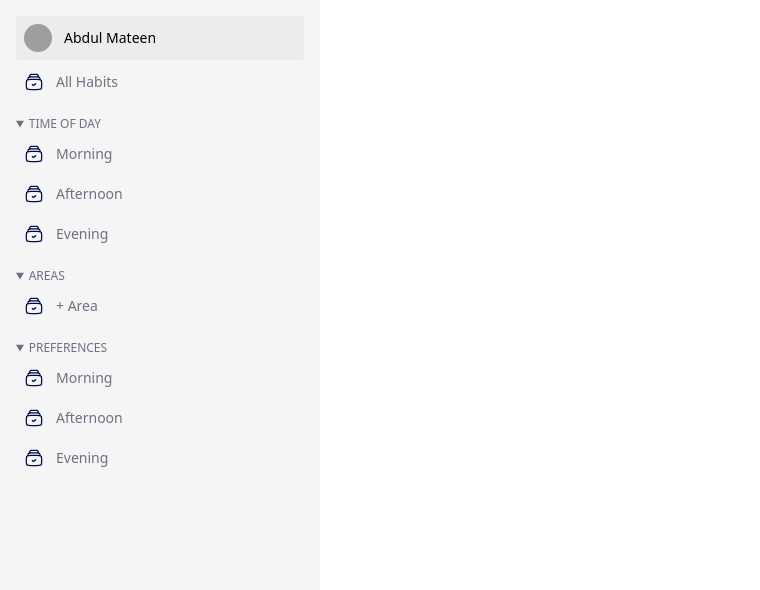
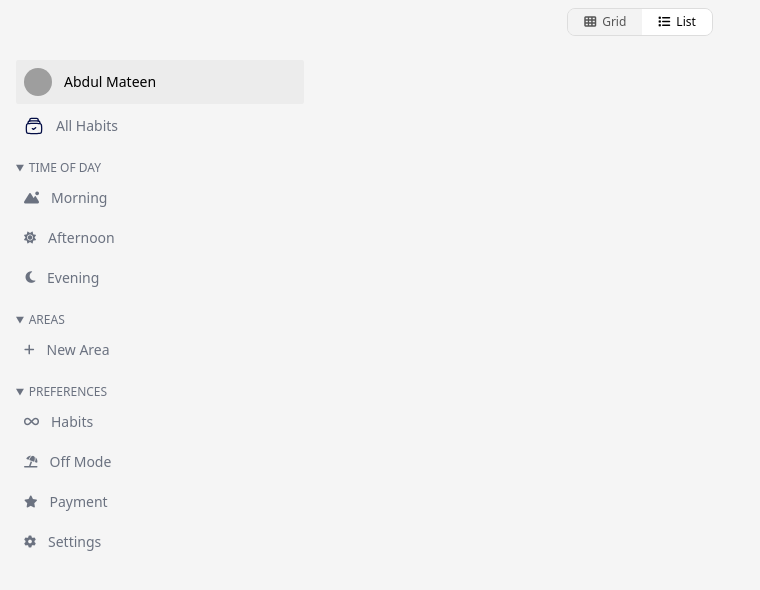
Before and after one commit to AbdulMateenzwl/Angular-Project, an Angular app: page / in a window 1280 px wide. Shown: the top 590 px of the page, without its empty margins (0-760 px from the left). Built offline with nearby package versions, Linux system fonts and the light colour scheme; grey boxes are pictures that could not be loaded.

Commit message:
Added Topbar

```diff
--- a/angular.json
+++ b/angular.json
@@ -25,7 +25,8 @@
               "src/assets"
             ],
             "styles": [
-              "src/styles.css"
+              "src/styles.css",
+              "node_modules/@fortawesome/fontawesome-free/css/all.min.css",
             ],
             "scripts": []
           },
--- a/package.json
+++ b/package.json
@@ -18,6 +18,7 @@
     "@angular/platform-browser": "^16.2.0",
     "@angular/platform-browser-dynamic": "^16.2.0",
     "@angular/router": "^16.2.0",
+    "@fortawesome/fontawesome-free": "^6.7.2",
     "rxjs": "~7.8.0",
     "tslib": "^2.3.0",
     "zone.js": "~0.13.0"
--- a/src/app/app.component.html
+++ b/src/app/app.component.html
@@ -1,5 +1,6 @@
-<div class="flex h-[100vh]">
-
-  <app-sidebar></app-sidebar>
-
+<div class="flex flex-col h-[100vh] bg-[#F5F5F5]">
+  <app-topbar></app-topbar>
+  <div class="flex flex-1 ">
+    <app-sidebar></app-sidebar>
+  </div>
 </div>
--- a/src/app/sidebar/sidebar.component.html
+++ b/src/app/sidebar/sidebar.component.html
@@ -1,4 +1,4 @@
-<header class="w-80 border-red-600 h-full  bg-[#F5F5F5] flex flex-col p-4">
+<header class="w-80 h-full  flex flex-col p-4">
   <button class="bg-[#ECECEC] p-2 rounded-sm flex items-center gap-3">
     <img src="https://lh3.googleusercontent.com/a/ACg8ocI_ZTkE2OhZF1NARVh0We6XfEJOv-yjMGgJROmB85Wlq3Mpz0_S=s96-c"
       class="aspect-square h-7 rounded-full " alt="">
@@ -10,16 +10,16 @@
   </a>
   <details open class="text-gray-500 text-xs mt-4">
     <summary class="">TIME OF DAY</summary>
-    <a class="p-2 flex items-center gap-3 mt-1 text-gray-500 cursor-pointer">
-      <img src="assets/drawer-done-svgrepo-com.svg" class="aspect-square h-5 " alt="">
+    <a class="p-2 flex items-center gap-3 mt-1 cursor-pointer">
+      <i class="fa-solid fa-mountain-sun"></i>
       <p class="text-sm">Morning</p>
     </a>
-    <a class="p-2 flex items-center gap-3 mt-1 text-gray-500 cursor-pointer">
-      <img src="assets/drawer-done-svgrepo-com.svg" class="aspect-square h-5 " alt="">
+    <a class="p-2 flex items-center gap-3 mt-1 cursor-pointer">
+      <i class="fa-solid fa-sun"></i>
       <p class="text-sm">Afternoon</p>
     </a>
-    <a class="p-2 flex items-center gap-3 mt-1 text-gray-500 cursor-pointer">
-      <img src="assets/drawer-done-svgrepo-com.svg" class="aspect-square h-5 " alt="">
+    <a class="p-2 flex items-center gap-3 mt-1  cursor-pointer">
+      <i class="fa-solid fa-moon scale-110 ml-[2px]"></i>
       <p class="text-sm">Evening</p>
     </a>
   </details>
@@ -27,24 +27,28 @@
   <details open class="text-gray-500 text-xs mt-4">
     <summary>AREAS</summary>
     <a class="p-2 flex items-center gap-3 mt-1 text-gray-500 cursor-pointer">
-      <img src="assets/drawer-done-svgrepo-com.svg" class="aspect-square h-5 " alt="">
-      <p class="text-sm">+ Area</p>
+      <i class="fa-solid fa-plus"></i>
+      <p class="text-sm">New Area</p>
     </a>
   </details>
 
   <details open class="text-gray-500 text-xs mt-4">
     <summary>PREFERENCES</summary>
     <a class="p-2 flex items-center gap-3 mt-1 text-gray-500 cursor-pointer">
-      <img src="assets/drawer-done-svgrepo-com.svg" class="aspect-square h-5 " alt="">
-      <p class="text-sm">Morning</p>
+      <i class="fa-solid fa-infinity"></i>
+      <p class="text-sm">Habits</p>
     </a>
     <a class="p-2 flex items-center gap-3 mt-1 text-gray-500 cursor-pointer">
-      <img src="assets/drawer-done-svgrepo-com.svg" class="aspect-square h-5 " alt="">
-      <p class="text-sm">Afternoon</p>
+      <i class="fa-solid fa-umbrella-beach"></i>
+      <p class="text-sm">Off Mode</p>
     </a>
     <a class="p-2 flex items-center gap-3 mt-1 text-gray-500 cursor-pointer">
-      <img src="assets/drawer-done-svgrepo-com.svg" class="aspect-square h-5 " alt="">
-      <p class="text-sm">Evening</p>
+      <i class="fa-solid fa-star"></i>
+      <p class="text-sm">Payment</p>
+    </a>
+    <a class="p-2 flex items-center gap-3 mt-1 text-gray-500 cursor-pointer">
+      <i class="fa-solid fa-gear"></i>
+      <p class="text-sm">Settings</p>
     </a>
   </details>
 </header>
--- /dev/null
+++ b/src/app/topbar/topbar.component.css
@@ -0,0 +1,28 @@
+.toggle-container {
+  display: inline-flex;
+  border: 1px solid #ddd;
+  border-radius: 8px;
+  overflow: hidden;
+}
+
+.toggle-container button {
+  padding: 4px 16px;
+  border: none;
+  background-color: #f3f3f3;
+  color: #555;
+  display: flex;
+  align-items: center;
+  gap: 6px;
+  font-weight: 500;
+  cursor: pointer;
+  transition: all 0.2s ease;
+}
+
+.toggle-container button.active {
+  background-color: white;
+  color: black;
+}
+
+.toggle-container button:hover {
+  background-color: #e0e0e0;
+}
--- /dev/null
+++ b/src/app/topbar/topbar.component.html
@@ -0,0 +1,15 @@
+<nav class="flex p-2 items-center justify-center">
+
+  <div class="toggle-container">
+    <button [class.active]="viewMode === 'grid'" (click)="setView('grid')" class="text-[12px]">
+      <i class="fas fa-th"></i>
+      Grid
+    </button>
+
+    <button [class.active]="viewMode === 'list'" (click)="setView('list')" class="text-[12px]">
+      <i class="fas fa-list"></i>
+      List
+    </button>
+  </div>
+
+</nav>
--- /dev/null
+++ b/src/app/topbar/topbar.component.ts
@@ -0,0 +1,14 @@
+import { Component } from '@angular/core';
+
+@Component({
+  selector: 'app-topbar',
+  templateUrl: './topbar.component.html',
+  styleUrls: ['./topbar.component.css'],
+})
+export class TopbarComponent {
+  viewMode: 'grid' | 'list' = 'list';
+
+  setView(mode: 'grid' | 'list') {
+    this.viewMode = mode;
+  }
+}
```
Also changed, not shown: src/app/app.module.ts (+5 -10 lines), 1 other file (tests, documents, lock files or other folders).
